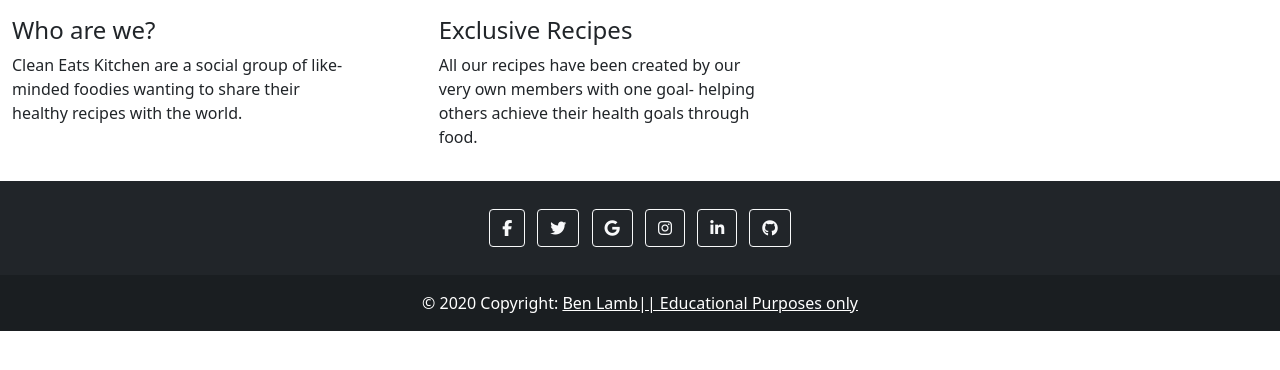
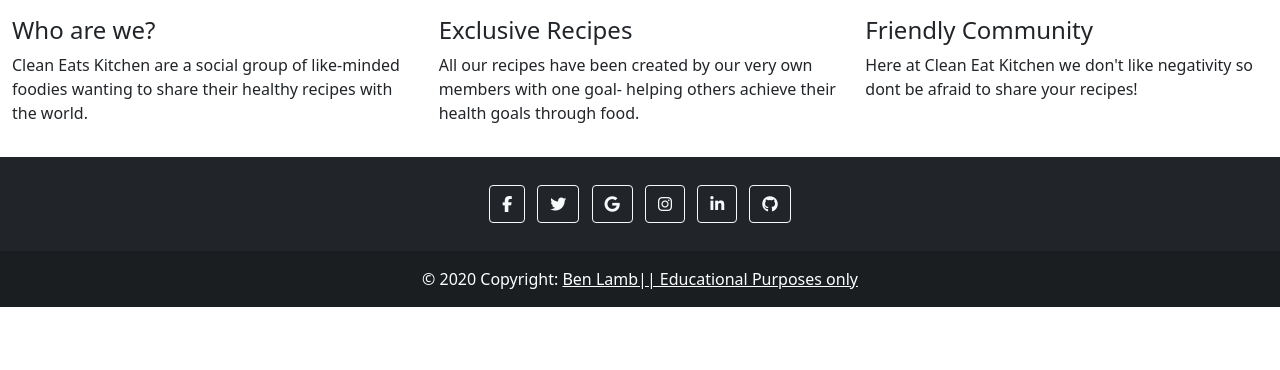
Before and after one commit to benlamb95/mp4-clean-eats-kitchen, a Django app: template templates/index.html in a window 1280 px wide. Shown: the part 185-555 px from the top of the page. Run offline with Django 3.2, Linux system fonts and the light colour scheme; the template is opened without the code that fills it, so the values that code supplies are empty; some libraries are stand-ins or nearby versions.

Commit message:
Set up URLS for first look at site. Issue with Info section so tried alternative html to test

```diff
--- a/cleaneatskitchen/urls.py
+++ b/cleaneatskitchen/urls.py
@@ -14,8 +14,9 @@ Including another URLconf
     2. Add a URL to urlpatterns:  path('blog/', include('blog.urls'))
 """
 from django.contrib import admin
-from django.urls import path
+from django.urls import path, include
 
 urlpatterns = [
     path('admin/', admin.site.urls),
+    path('', include('recipes.urls'), name='recipes_urls'),
 ]
--- /dev/null
+++ b/recipes/urls.py
@@ -0,0 +1,11 @@
+from . import views
+from django.urls import path
+
+
+urlpatterns = [
+    path(
+        '',
+        views.RecipeList.as_view(),
+        name='home'
+    ),
+]
--- a/templates/index.html
+++ b/templates/index.html
@@ -10,6 +10,33 @@
     </div>
 </header>
 
+
+<div class="container-fluid">
+    <div class="row">
+        <div class="col-12 col-sm-6 col-md-4">
+            <h4 class="three-reasons-heading uppercase">Who are we?</h4>
+            <p>
+                Clean Eats Kitchen are a social group of like-minded foodies wanting to share their
+                healthy recipes with the world.
+            </p>
+        </div>
+        <div class="col-12 col-sm-6 col-md-4">
+            <h4 class="three-reasons-heading uppercase">Exclusive Recipes</h4>
+            <p>
+                All our recipes have been created by our very own members with one goal- helping others
+                achieve their health goals through food.
+            </p>
+        </div>
+        <div class="col-12 col-sm-6 col-md-4">
+            <h4 class="three-reasons-heading uppercase">Friendly Community</h4>
+            <p>
+                Here at Clean Eat Kitchen we don't like negativity so dont be afraid to share your
+                recipes!
+            </p>
+        </div>
+    </div>
+</div>
+<!--
 <section class="container-fluid">
     <div class="row">
         <div class="col-md-8">
@@ -37,11 +64,22 @@
                         </div>
                     </div>
                 </div>
+                <div class="col-10 offset-1 offset-sm-0 col-sm-4 col-md-6">
+                    <div class="row">
+                        <div class="col-10">
+                            <h4 class="three-reasons-heading uppercase">Friendly Community</h4>
+                            <p>
+                                Here at Clean Eat Kitchen we don't like negativity so dont be afraid to share your
+                                recipes!
+                            </p>
+                        </div>
+                    </div>
+                </div>
             </div>
         </div>
     </div>
 </section>
-
+-->
 
 <div class="container-fluid">
     <div class="row">
```
